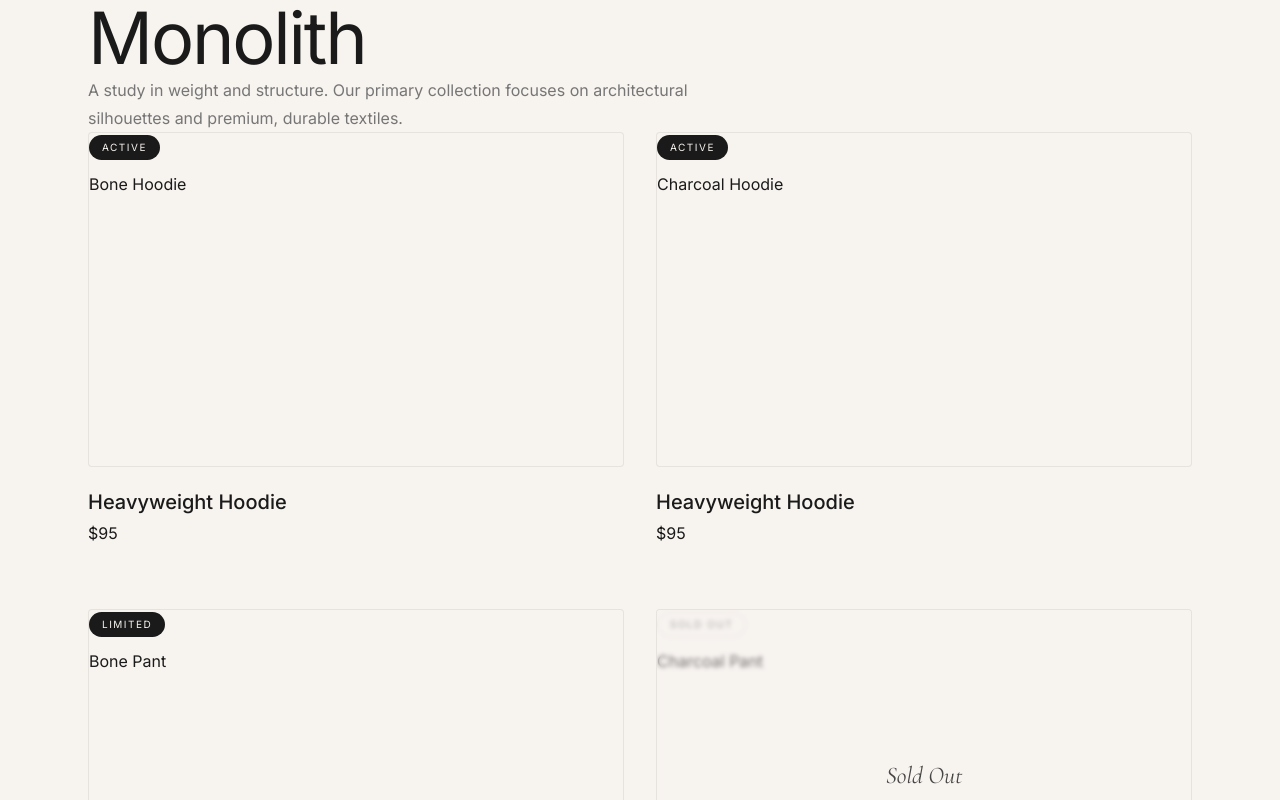
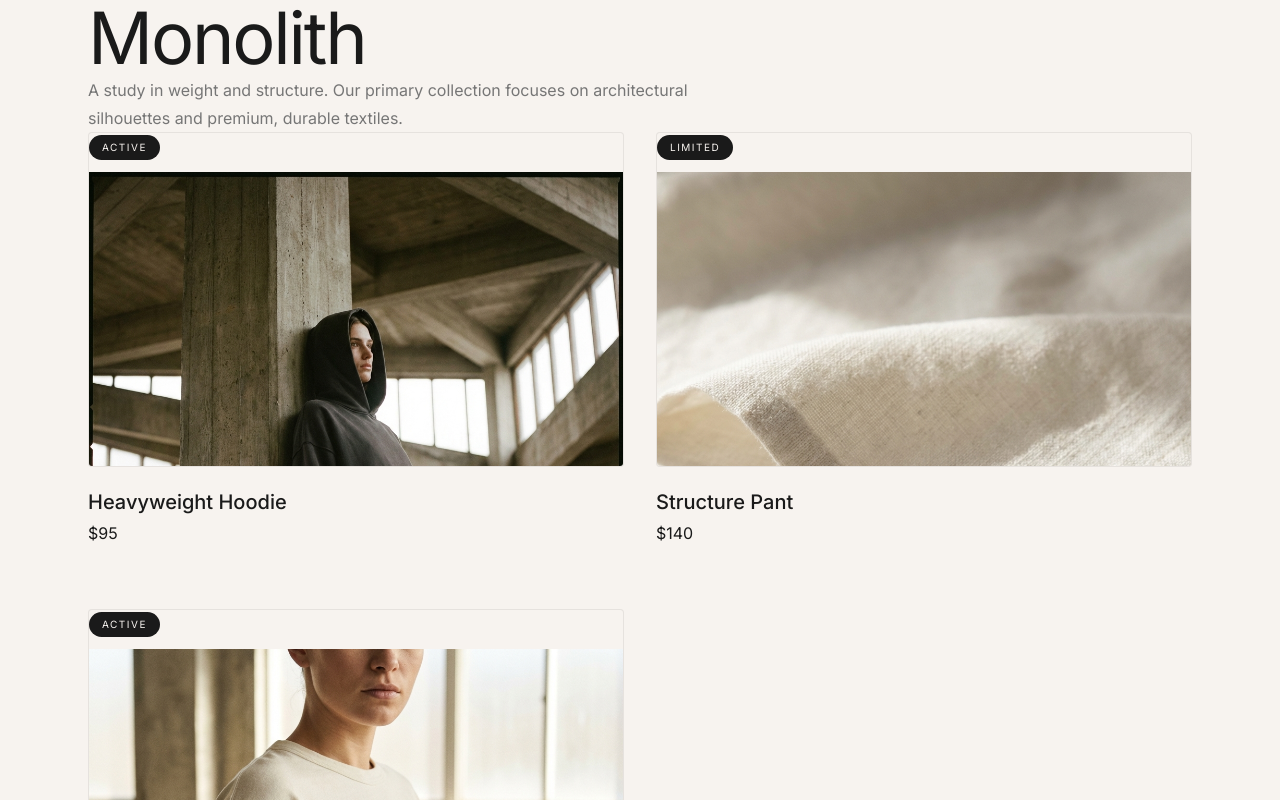
Before and after one commit to vastracollectives/VastraStudios, a React (Vite) app: page /collections in a window 1280 px wide. Shown: the part 320-1120 px from the top of the page. Built offline with nearby package versions, Linux system fonts and the light colour scheme.

Commit message:
Simplify drop to 3 core items and integrate specialized imagery

```diff
--- a/src/pages/Collections.jsx
+++ b/src/pages/Collections.jsx
@@ -1,14 +1,14 @@
 import React from 'react';
 import ProductCard from '../components/ProductCard';
+import editorial1 from '../images/editorial_1.png';
+import editorial2 from '../images/editorial_2.png';
+import longsleeve from '../images/apparel_longsleeve.png';
 
 const Collections = () => {
     const activeDrop = [
-        { title: "Heavyweight Hoodie", price: "$95", placeholder: "Bone Hoodie", status: "Active" },
-        { title: "Heavyweight Hoodie", price: "$95", placeholder: "Charcoal Hoodie", status: "Active" },
-        { title: "Structure Pant", price: "$140", placeholder: "Bone Pant", status: "Limited" },
-        { title: "Structure Pant", price: "$140", placeholder: "Charcoal Pant", status: "Sold Out" },
-        { title: "Core Longsleeve", price: "$65", placeholder: "Bone LS", status: "Active" },
-        { title: "Core Longsleeve", price: "$65", placeholder: "Charcoal LS", status: "Sold Out" }
+        { title: "Heavyweight Hoodie", price: "$95", imageSrc: editorial1, placeholder: "Hoodie", status: "Active" },
+        { title: "Structure Pant", price: "$140", imageSrc: editorial2, placeholder: "Pant", status: "Limited" },
+        { title: "Core Longsleeve", price: "$65", imageSrc: longsleeve, placeholder: "Longsleeve", status: "Active" }
     ];
 
     return (
@@ -29,7 +29,7 @@ const Collections = () => {
                             key={index}
                             title={product.title}
                             price={product.price}
-                            imageSrc={null} // Placeholders for now
+                            imageSrc={product.imageSrc}
                             imagePlaceholder={product.placeholder}
                             status={product.status}
                         />
```
Also changed, not shown: src/images/apparel_longsleeve.png (added), 1 other file (tests, documents, lock files or other folders).
